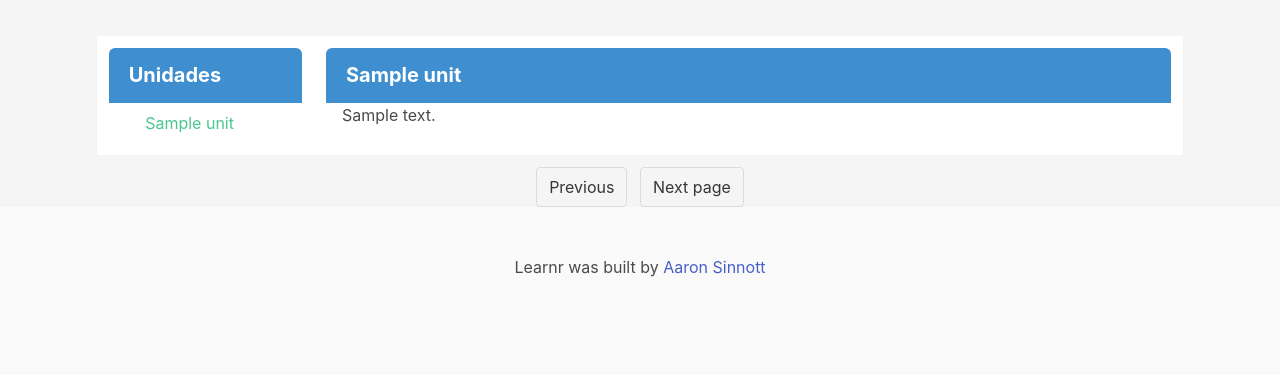
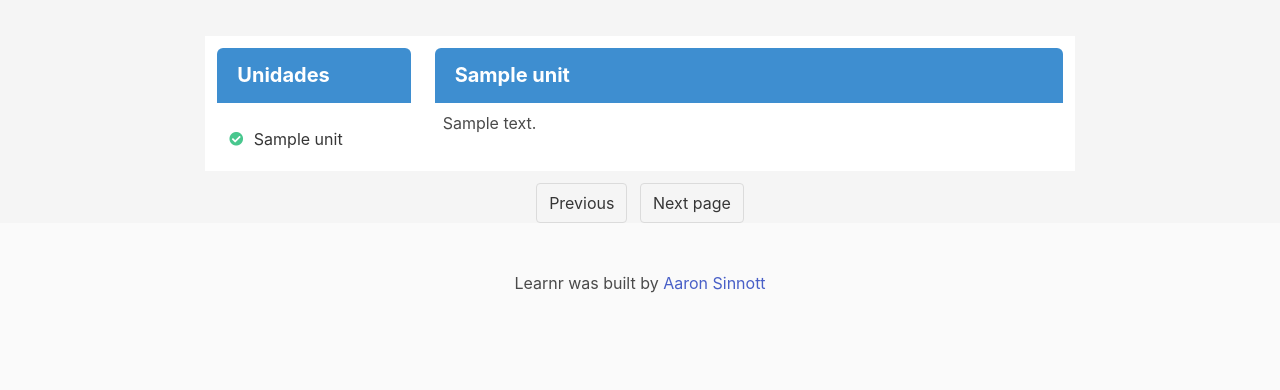
Before and after one commit to decyphr-net/learnr, a Django app: page /course/unit/1 in a window 1280 px wide. Shown: the part 52-442 px from the top of the page. Run offline with Django 3.2, Linux system fonts and the light colour scheme; a user stored in the database is signed in; tables that the repository leaves empty hold one stand-in row (values such as "Sample post").

Commit message:
Tidy up content styles

```diff
--- a/courseware/templates/course-base.html
+++ b/courseware/templates/course-base.html
@@ -12,6 +12,7 @@
 
     <script src="https://unpkg.com/@popperjs/core@2/dist/umd/popper.min.js"></script>
     <script src="https://unpkg.com/tippy.js@6/dist/tippy-bundle.umd.js"></script>
+    <link rel="stylesheet" href="https://cdnjs.cloudflare.com/ajax/libs/font-awesome/5.15.1/css/all.min.css" />
     <link rel="stylesheet" href="https://cdnjs.cloudflare.com/ajax/libs/bulma/0.9.1/css/bulma.min.css" />
     <link rel="stylesheet" href="{% static 'css/styles.css' %}" />
   </head>
--- a/courseware/templates/unit.html
+++ b/courseware/templates/unit.html
@@ -1,16 +1,18 @@
 {% extends 'course-base.html' %}{% load static %}{%block content%}
 <div class="panel columns">
-  <div class="column is-2 is-offset-1 has-background-white">
+  <div class="column is-2 is-offset-2 has-background-white">
     <p class="panel-heading has-background-info has-text-white">
       Unidades
     </p>
+    <div class="pt-4">
     {% for lesson_unit in lesson_units %}
       {% if lesson_unit.title in completed_units %}
-        <a class="panel-block is-active has-text-success" href="/course/unit/{{ lesson_unit.id }}">
+        <a class="panel-block" href="/course/unit/{{ lesson_unit.id }}">
           <span class="panel-icon">
-            <i class="fas fa-book" aria-hidden="true"></i>
+            <i class="fas fa-check-circle has-text-success" aria-hidden="true"></i>
           </span>
           {{ lesson_unit.title }}
+
         </a>
       {% else %}
         <a class="panel-block is-active" href="/course/unit/{{ lesson_unit.id }}">
@@ -22,12 +24,13 @@
       {% endif %}
     {% endfor %}
   </div>
+  </div>
 
-  <div class="column is-8 has-background-white">
+  <div class="column is-6 has-background-white">
     <p class="panel-heading has-background-info has-text-white">
       {{ unit.display_title }}
     </p>
-    <div class="content-display px-4">
+    <div class="content-display p-2">
       <!-- prettier-ignore-->
       {% if unit.type == "challenge" %}
       <form method="POST" action="/course/challenge/{{ unit.id }}">
--- a/static/css/styles.css
+++ b/static/css/styles.css
@@ -5,6 +5,40 @@
 
 .panel {
   box-shadow: initial;
+}
+
+.content-display p {
+  margin: 1rem 0;
+}
+
+.explanation {
+  color: hsl(171, 100%, 29%);
+}
+
+.explanation:hover {
+  text-decoration: underline;
+  cursor: pointer;
+}
+
+.content-display li {
+  margin: 0.5rem 0;
+}
+
+.content-display li i {
+  margin-right: 0.5rem;
+}
+
+.content-display input {
+  width: 80%;
+}
+
+.content-display table {
+  width: 75%;
+  margin: auto;
+}
+
+.content-display table td {
+  padding: 0.5% 1.75%;
 }
 
 #message-form {
```
